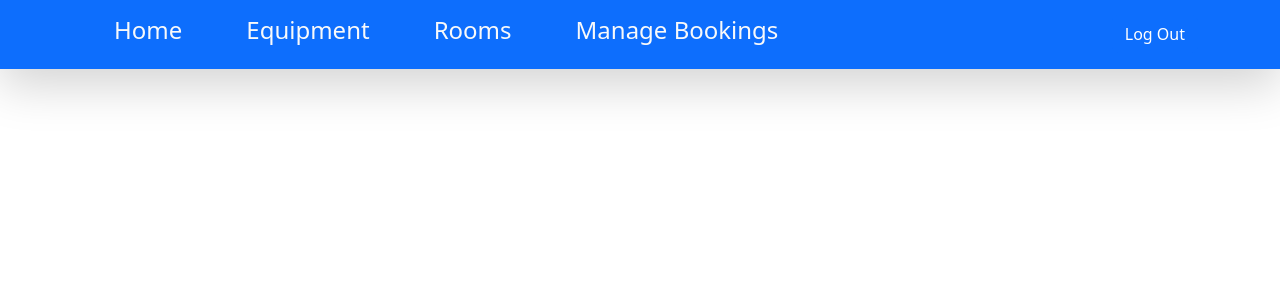
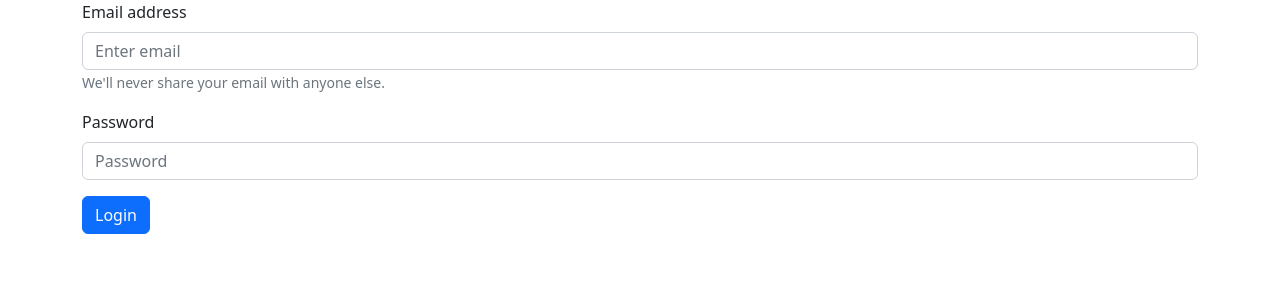
Before and after one commit to k-kali/SENG371, a React (Create React App) app: page /user in a window 1280 px wide. Shown: the top 300 px of the page. Built offline with nearby package versions, Linux system fonts and the light colour scheme.

Commit message:
Add fake auth

```diff
--- a/src/App.js
+++ b/src/App.js
@@ -1,6 +1,6 @@
 import { Routes, Route } from 'react-router-dom';
 import { Layout } from './components/Layout'
-import { AdminHome, AdminEquipment, AdminRooms, AdminBookings, UserHome, UserBookings, UserEquipment, UserRooms } from './Pages';
+import { AdminHome, AdminEquipment, AdminRooms, AdminBookings, UserHome, UserBookings, UserEquipment, UserRooms, Login, Home } from './Pages';
 
 function App() {
 
@@ -8,6 +8,9 @@ function App() {
   return (
     <>
         <Routes>
+          <Route path='/*' element={<Home/>}/>
+          <Route path='user' element={<Login/>}/>
+          <Route path='admin' element={<Login/>}/>
           <Route path='user/*' element={<Layout/>}>
             <Route path='home'  element={<UserHome/>} />
             <Route path='bookings'  element={<UserBookings/>} />
--- /dev/null
+++ b/src/Pages/Shared/Home.js
@@ -0,0 +1,17 @@
+import { Container, Nav, Button} from "react-bootstrap"
+import { NavLink } from "react-router-dom"
+
+export function Home(){
+    return (
+        <>
+
+        <Container className='d-flex justify-content-center'>
+            <h1>Welcome to Club Item Booking</h1>
+        </Container>
+        <Container className='d-flex justify-content-center'>
+                <Button to={'/admin'} as={NavLink} style={{'marginRight': '10px'}}>Admin Login</Button>
+                <Button to={'/user'} as={NavLink} style={{'marginRight': '10px'}}>User Login</Button>
+        </Container>
+        </>
+    )
+}
--- /dev/null
+++ b/src/Pages/Shared/Login.js
@@ -0,0 +1,26 @@
+import { Form, Nav, Button, Container} from "react-bootstrap"
+import { NavLink } from "react-router-dom"
+
+export function Login(){
+    return (
+        <>
+            <Container className="m-10 pb-10">
+                <Form>
+                  <Form.Group className="mb-3" controlId="formBasicEmail">
+                    <Form.Label>Email address</Form.Label>
+                    <Form.Control type="email" placeholder="Enter email" />
+                    <Form.Text className="text-muted">
+                      We'll never share your email with anyone else.
+                    </Form.Text>
+                  </Form.Group>
+
+                  <Form.Group className="mb-3" controlId="formBasicPassword">
+                    <Form.Label>Password</Form.Label>
+                    <Form.Control type="password" placeholder="Password" />
+                  </Form.Group>
+                  <Button to={'home'} as={NavLink} style={{'marginRight': '10px'}}>Login</Button>
+                </Form>
+            </Container>
+        </>
+      );
+}
--- a/src/Pages/index.js
+++ b/src/Pages/index.js
@@ -7,6 +7,9 @@ import { AdminEquipment } from "./Admin/Equipment"
 import { AdminRooms } from "./Admin/Rooms"
 import { AdminHome } from './Admin/Home'
 import { AdminBookings } from './Admin/Bookings'
+
+import { Home } from "./Shared/Home"
+import { Login } from "./Shared/Login"
 
 
 
@@ -19,4 +22,6 @@ export {
     AdminRooms,
     AdminHome,
     AdminBookings,
+    Home,
+    Login,
 }
--- a/src/components/NavBar.js
+++ b/src/components/NavBar.js
@@ -32,7 +32,7 @@ export function NavBar() {
                     </Nav.Link>
 
                 </Nav>
-                <Button>Log Out</Button>
+                <Button to={'/'} as={NavLink}>Logout</Button>
             </Container>
         </NavbarBs>
     )
```
